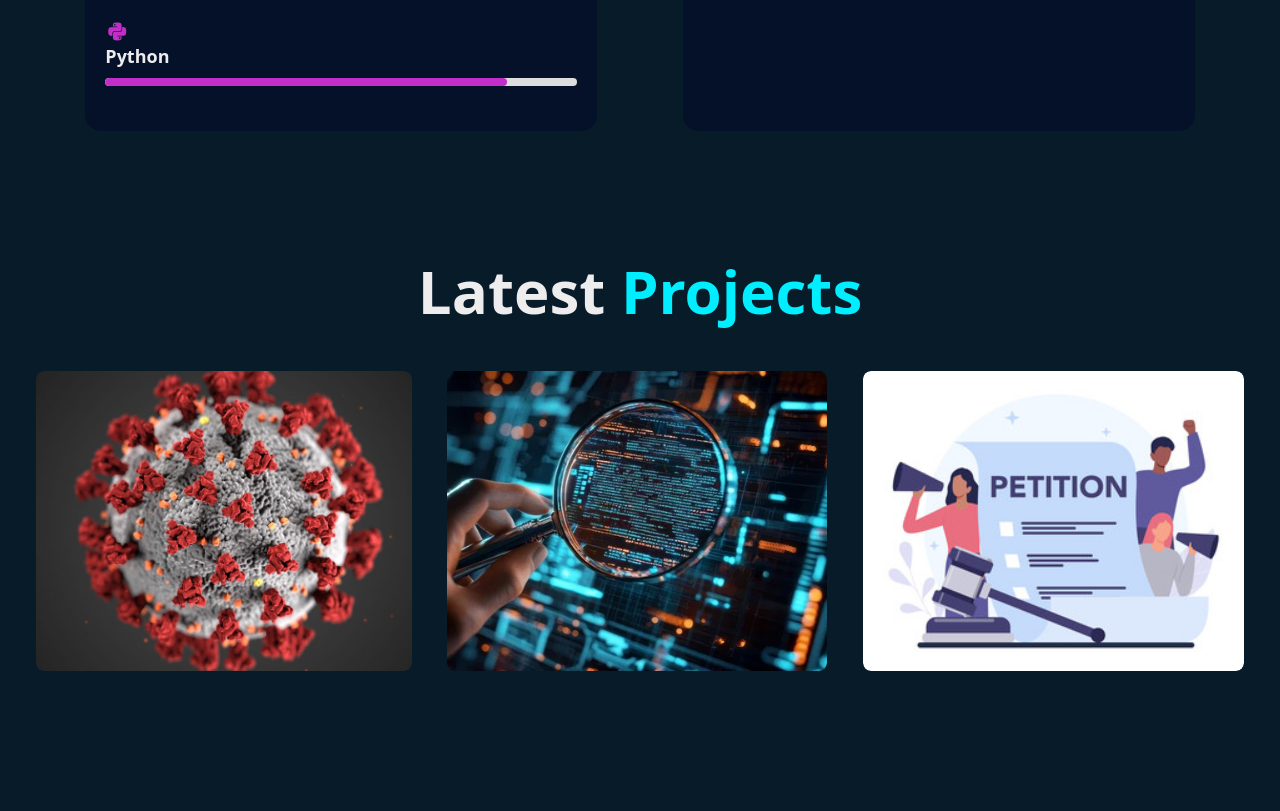
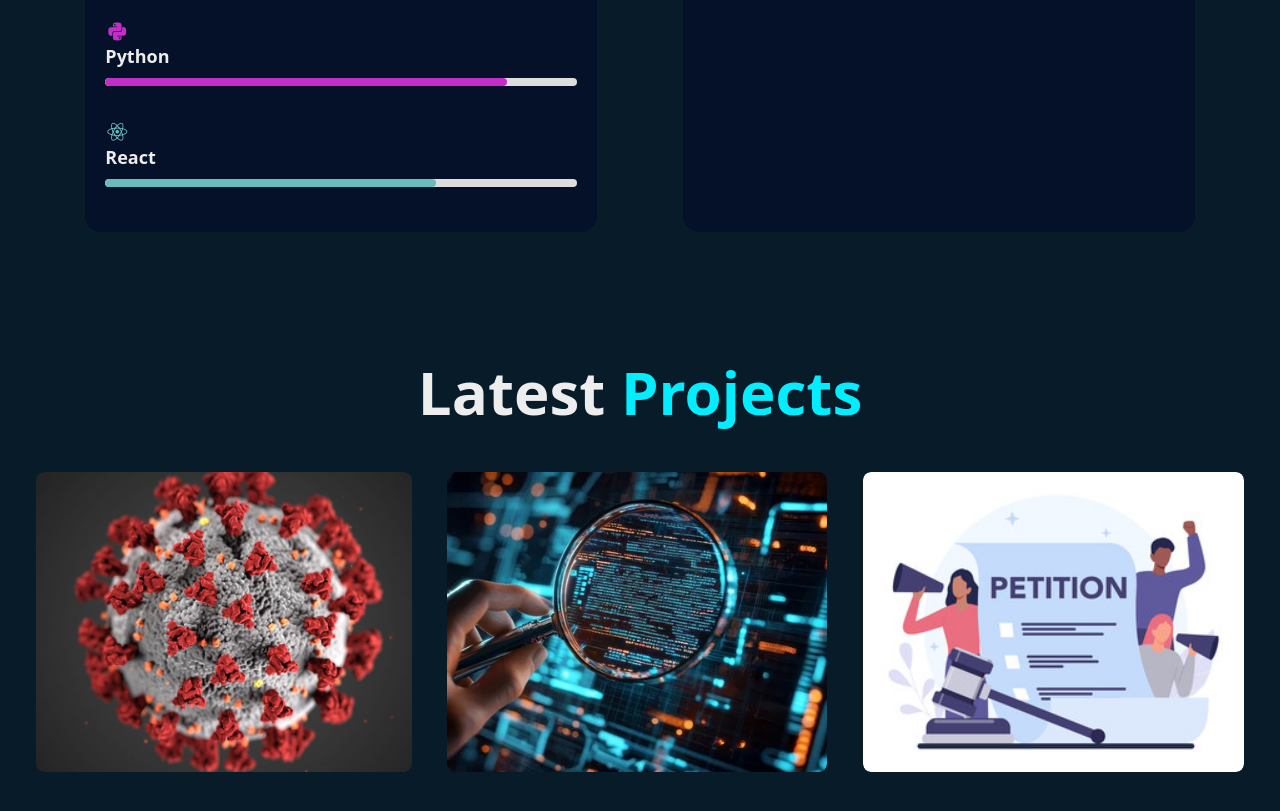
Before and after one commit to ps-ranjith/personal-portfolio, a plain HTML site: page index.html in a window 1280 px wide. Shown: the part 2282-3093 px from the top of the page. Drawn offline with nearby package versions, Linux system fonts and the light colour scheme.

Commit message:
Update index.html

```diff
--- a/index.html
+++ b/index.html
@@ -129,6 +129,15 @@
                         <span></span>
                     </div>
                 </div>
+                <div class="bar">
+                    <i class='bx bxl-react' style='color:#69bcbc'  ></i>
+                    <div class="info">
+                        <span>React</span>
+                    </div>
+                    <div class="progress-line react">
+                        <span></span>
+                    </div>
+                </div>
             </div>
         </div>
 
```
